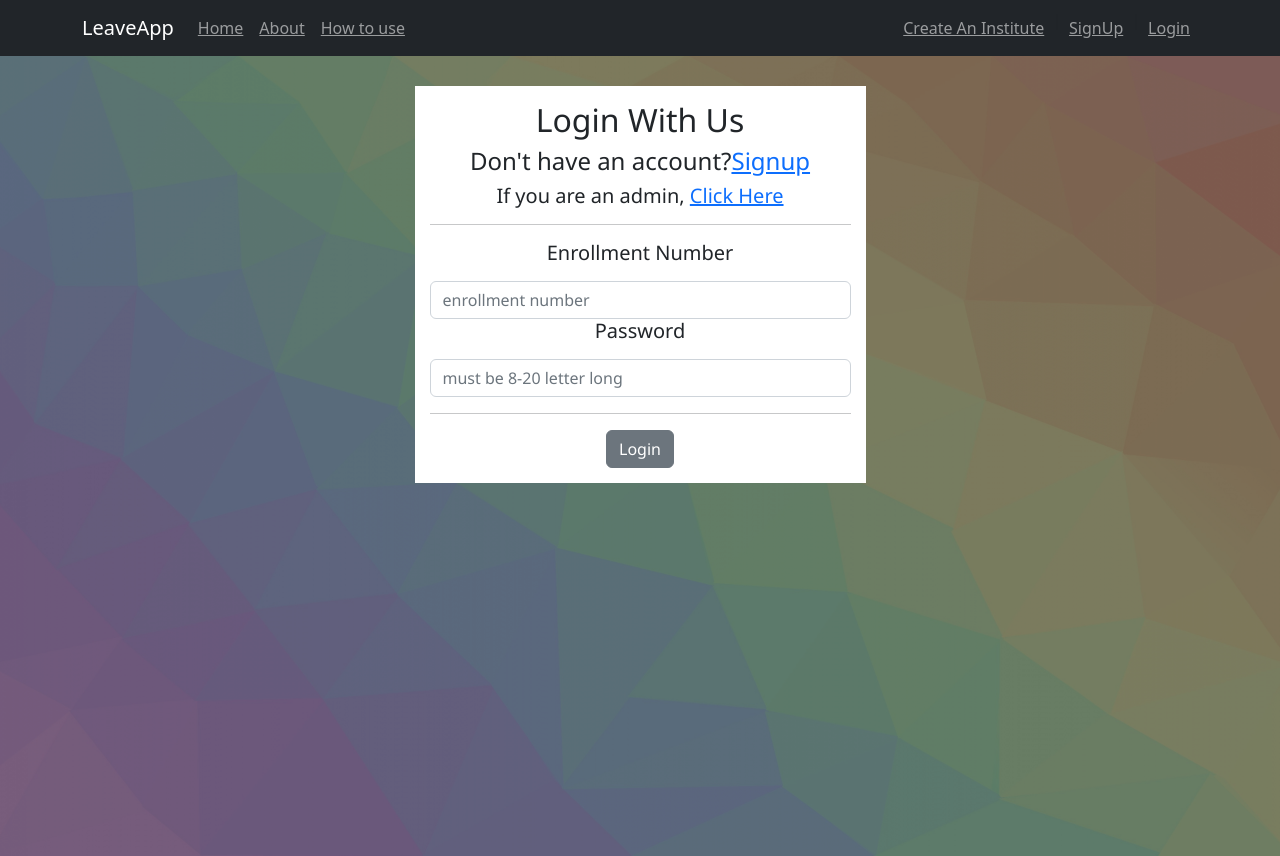
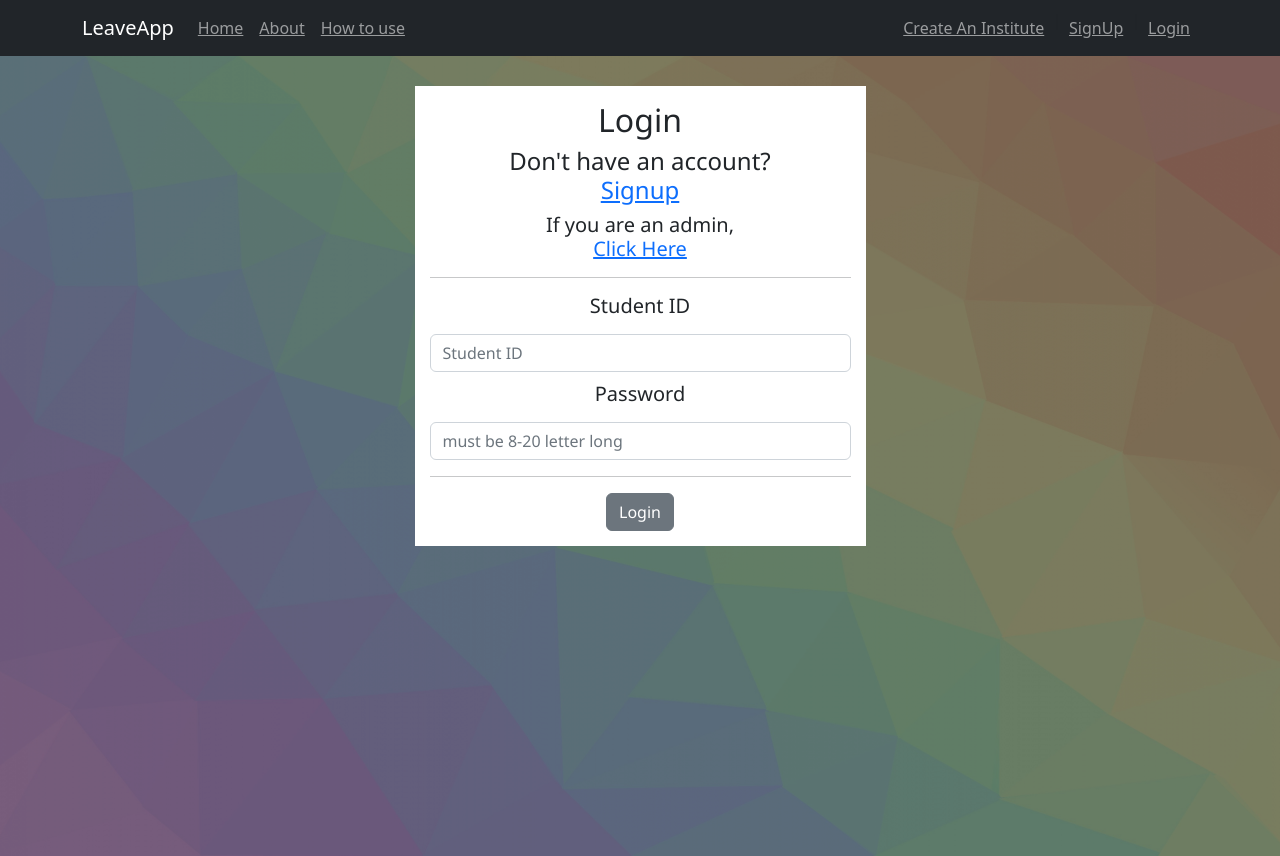
Before and after one commit to Srinkk/LeaveApp_Frontend, a React (Create React App) app: page /login in a window 1280 px wide. Built offline with nearby package versions, Linux system fonts and the light colour scheme.

Commit message:
Update Login.js

```diff
--- a/src/Forms/Login.js
+++ b/src/Forms/Login.js
@@ -33,26 +33,29 @@ const Login = () => {
 
 	return (
 		<div>
+
 			<Navbar/>
+			<div className='bagc'>
 		<div className='justify-content-center'>
+
 		<FormContainer>
-			<h2>Login With Us</h2>
-			<h4>Don't have an account?<Link to='/signup'>Signup</Link></h4>
+			<h2><div className='form_head'>Login</div></h2>
+			<h4><div className='form_head'>Don't have an account? <Link to='/signup'><div>Signup</div></Link></div></h4>
 
-			<h5>If you are an admin, <Link to='/login/admin'>Click Here</Link></h5>
+			<h5><div className='form_head'>If you are an admin, <Link to='/login/admin'><div className='newl'>Click Here</div></Link></div></h5>
 
 			<hr className='md-3'/>
 			<Form method='POST'>
 				<Form.Group controlId='id'></Form.Group>
-				<Form.Label autoFocus><h5>Enrollment Number</h5></Form.Label>
-				<Form.Control
-				type='digit' placeholder='enrollment number' name='id' value={id}
+				<Form.Label autoFocus><div className='subhead1'><h5>Student ID</h5></div></Form.Label>
+				<Form.Control className='form_field'
+				type='digit' placeholder='Student ID' name='id' value={id}
 				onChange={e=>setId(e.target.value)}>
 				</Form.Control>
 
 				<Form.Group controlId='pwd'></Form.Group>
-				<Form.Label><h5>Password</h5></Form.Label>
-				<Form.Control
+				<Form.Label><div className='subhead1'><h5>Password</h5></div></Form.Label>
+				<Form.Control className='form_field'
 				type='password' placeholder='must be 8-20 letter long' value={password} onChange={e=>setPassword(e.target.value)}>
 				</Form.Control>
 
@@ -61,9 +64,11 @@ const Login = () => {
 
 			{err?.length ? (<p>{err}</p>) : <></>}
 
-			<Button variant='secondary' onClick={handleSubmit}>Login</Button>
+			<Button variant='secondary'  onClick={handleSubmit}><div ><div>Login</div></div></Button>
+
+
 		</FormContainer>
-
+		</div>
 		</div>
 		</div>
 	)
```
